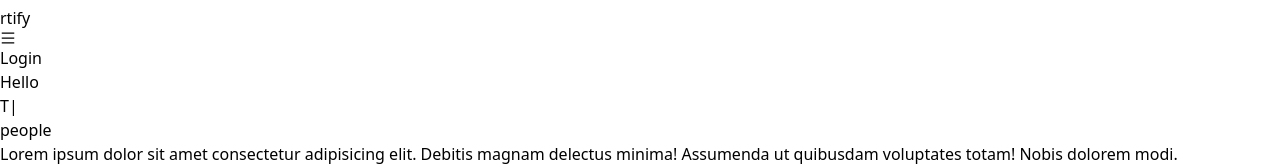
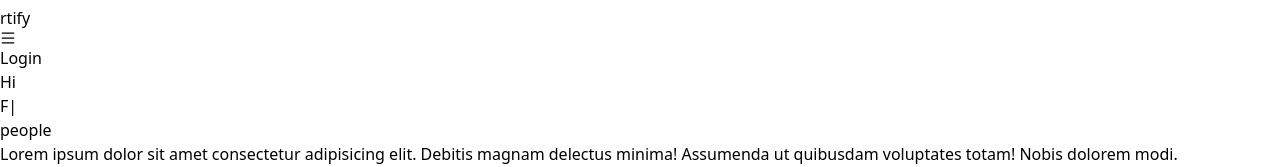
Before and after one commit to AbayoHJovin/Artify, a React (Vite) app in the folder view/proj/: page / in a window 1280 px wide. Shown: the part 354-521 px from the top of the page. Built offline with nearby package versions, Linux system fonts and the light colour scheme.

Commit message:
Added react typed

```diff
--- a/view/proj/src/components/landing.jsx
+++ b/view/proj/src/components/landing.jsx
@@ -62,16 +62,17 @@ export default function Landing() {
         <div className="container mx-auto flex flex-col md:flex-row items-center">
           <div className="md:w-1/2 text-center md:text-left md:mr-8 mx-4 md:mx-24 mt-10">
           <div className="flex justify-center md:justify-start">
-              <h1 className="font-mono text-3xl md:text-6xl mr-3">Hello</h1>
+  <h1 className="font-mono text-3xl md:text-6xl mr-3">Hi</h1>
   <h1 className="font-mono text-3xl md:text-6xl mb-3 text-orange-400">
     <ReactTyped
-                  strings={["Wise", "Talented", "Entertainment"]}
+      strings={["Smart", "Skilled", "Fun"]}
       typeSpeed={120}
       backSpeed={140}
       loop
     />
   </h1>
 </div>
+
             <h1 className="font-mono text-3xl md:text-6xl mb-3">people</h1>
             <p className="mb-6 md:mb-0 md:w-[400px]">
               Lorem ipsum dolor sit amet consectetur adipisicing elit. Debitis
```
Lines whose indentation alone changed are shown as unchanged.
